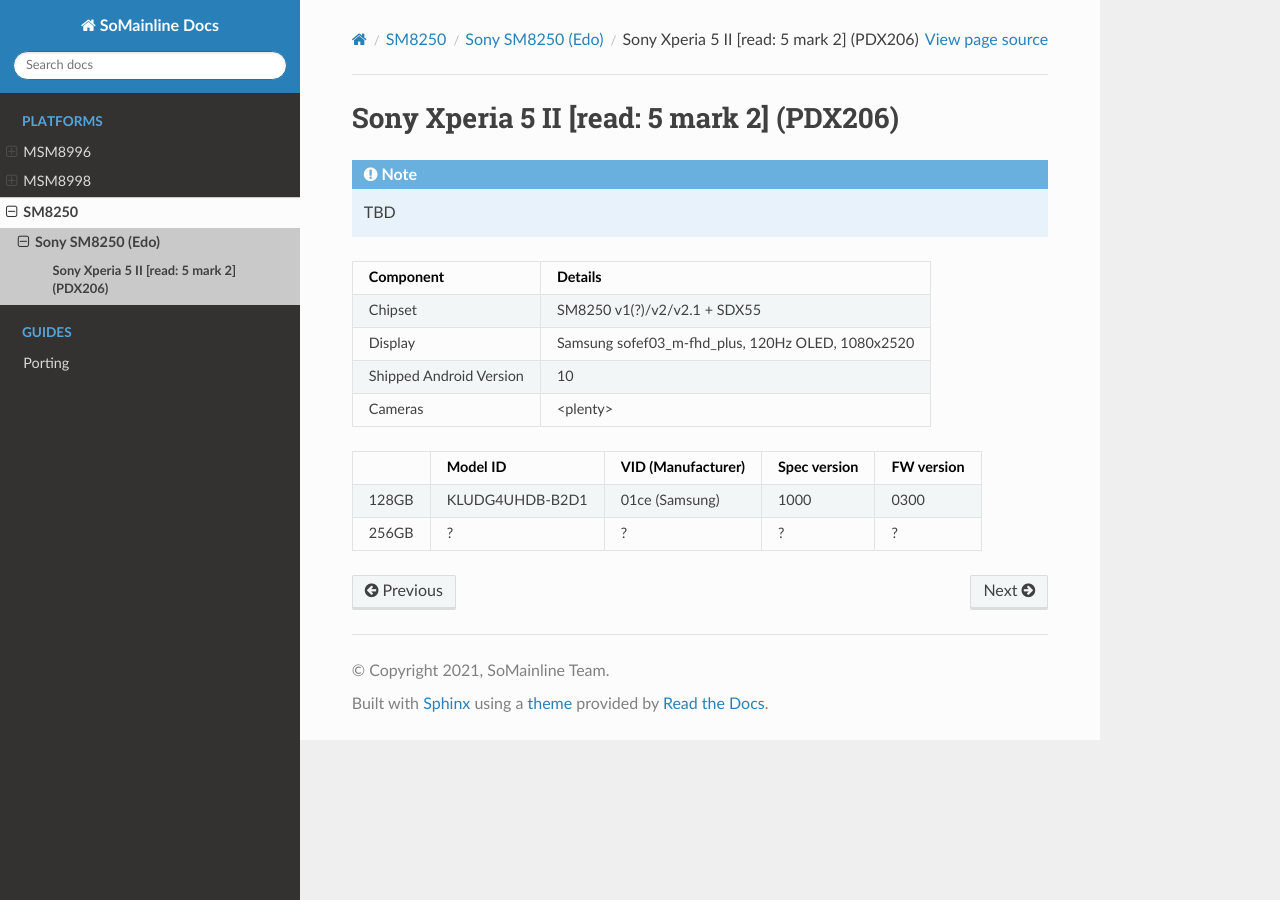
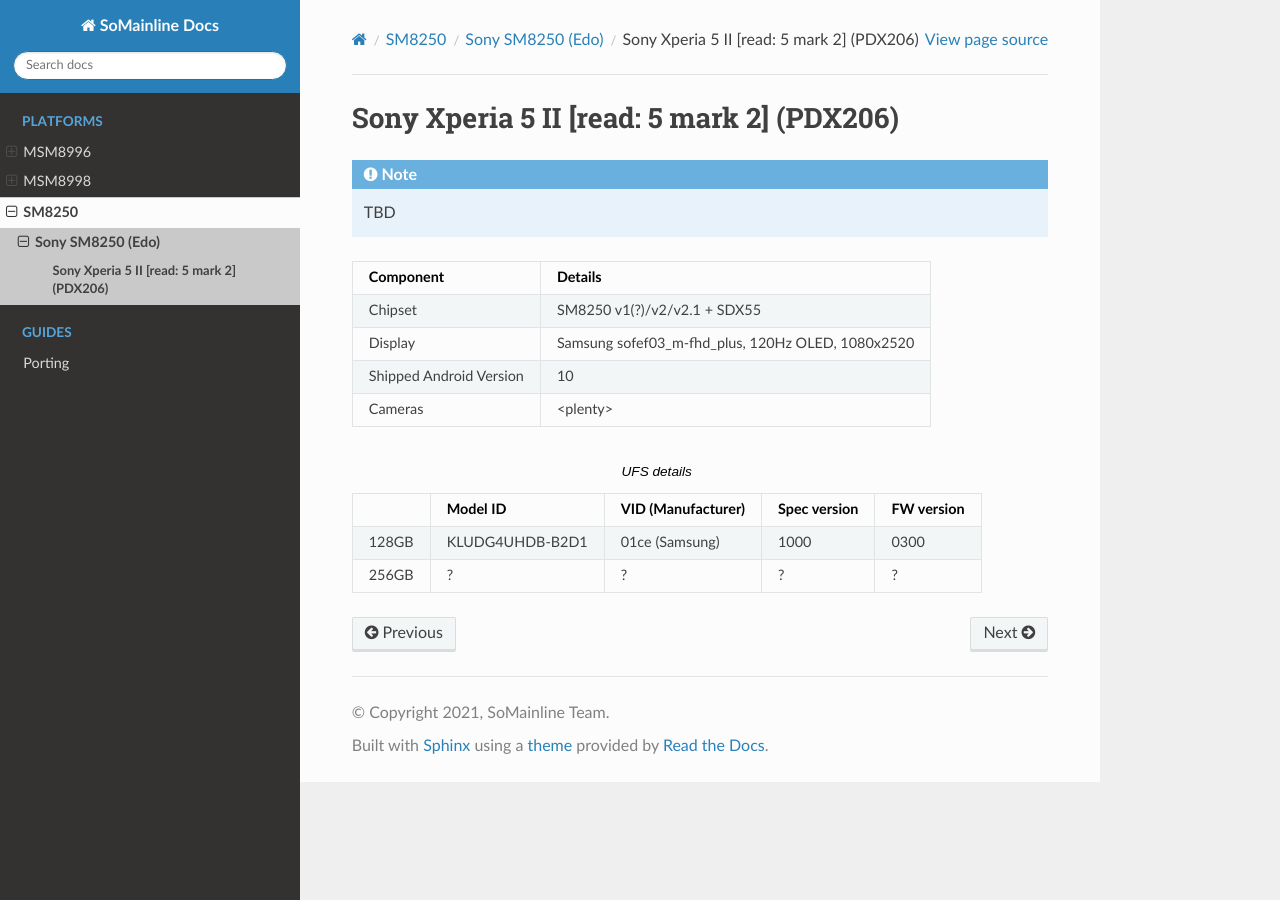
Before and after one commit to SoMainline/docs.somainline.org-deploy, a Sphinx documentation site: the page built from source/platform/sm8250/sony/pdx206/index.rst, in a window 1280 px wide. Built offline with Sphinx 7.4.7 and the Read the Docs theme 2.0.0, drawn with Linux system fonts in a browser that asks for light colours.

Commit message:
pdx206: Add a title to the UFS details table

```diff
--- a/source/platform/sm8250/sony/pdx206/index.rst
+++ b/source/platform/sm8250/sony/pdx206/index.rst
@@ -16,7 +16,8 @@
 |                 Cameras | <plenty>                                             |
 +-------------------------+------------------------------------------------------+
 
-.. list-table::
+
+.. list-table:: UFS details
    :header-rows: 1
 
    * -
```
